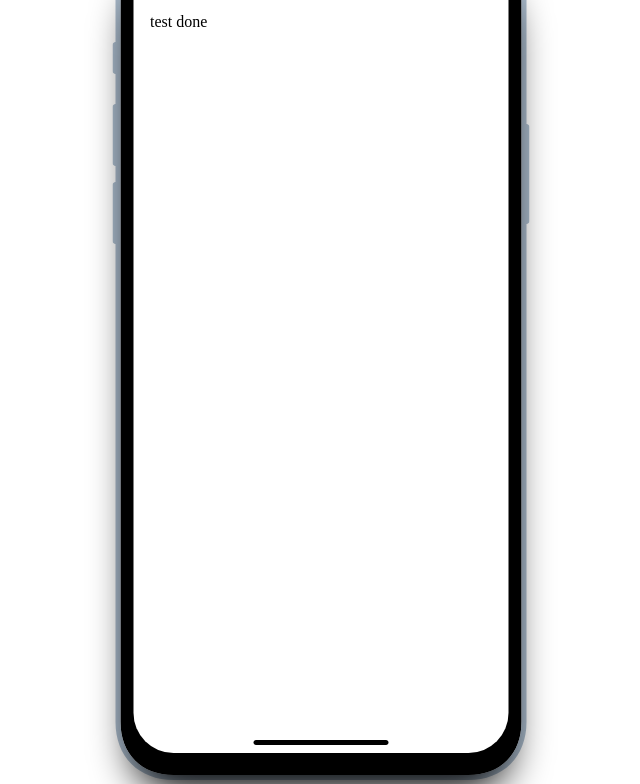
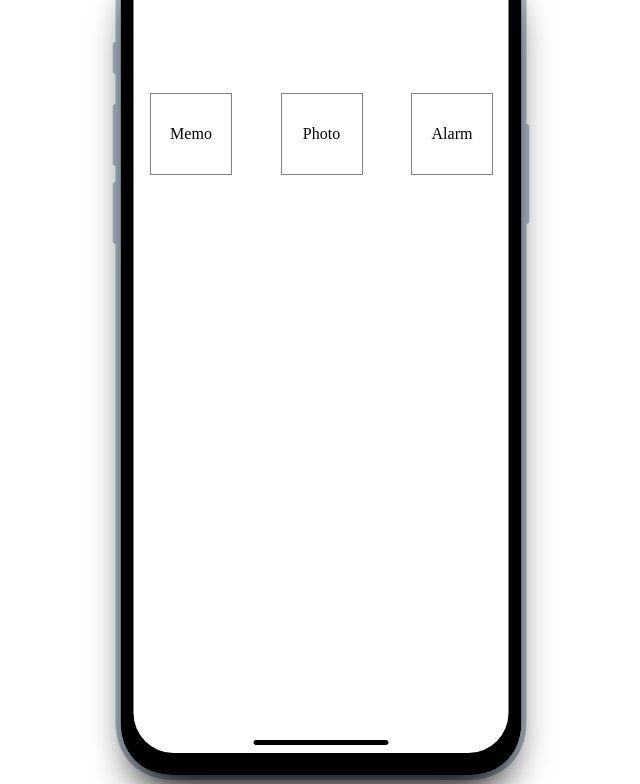
Before and after one commit to Siihyun/smartphone_emulator_with_vanilla_js, a website built with webpack: page index.html in a window 1280 px wide. Shown: the part 68-852 px from the top of the page, without its empty margins (319-959 px from the left). Built offline with nearby package versions, Linux system fonts and the light colour scheme.

Commit message:
feat: memo, photo, alarm App component 생성
각 App의 Component를 생성하고 home에서 click시 render할 수 있도록 설정하였습니다.

```diff
--- /dev/null
+++ b/src/modules/alarmApp.js
@@ -0,0 +1,17 @@
+import '../styles/alarmApp.css';
+
+// To-do
+// drag-and-drop 적용하기
+// sequence localstorage에 저장해놓기
+
+class AlarmApp {
+  constructor(rootNode) {
+    this.target = rootNode;
+  }
+
+  render = () => {
+    this.target.innerHTML = `<span>I'm Alarm App</span>`;
+  };
+}
+
+export default AlarmApp;
--- a/src/modules/app.js
+++ b/src/modules/app.js
@@ -1,23 +1,46 @@
+import Home from './home';
+import AlarmApp from './alarmApp';
+import MemoApp from './memoApp';
+import PhotoApp from './photoApp';
+
 class App {
   constructor() {
-    this.target = document.querySelector('#root');
+    this.rootNode = document.querySelector('#root');
     this.mode = 'HOME';
+    //history.pushState({}, '', '/home');
 
-    //this.home = new Home();
-    //this.alarmApp = new AlarmApp();
-    //this.memoApp = new MemoApp();
-    //this.photoApp = new PhotoApp();
+    this.home = new Home(this.rootNode, this.onClick);
+    this.alarmApp = new AlarmApp(this.rootNode);
+    this.memoApp = new MemoApp(this.rootNode);
+    this.photoApp = new PhotoApp(this.rootNode);
 
     this.render(this.mode);
   }
 
-  render(mode) {
+  onClick = (e) => {
+    this.mode = e.target.dataset.key;
+    if (!this.mode) return;
+    this.render(this.mode);
+  };
+
+  render = (mode) => {
     switch (mode) {
-      //case home: home.render()
       case 'HOME':
-        this.target.innerHTML = 'test done';
+        this.home.render();
+        break;
+      case 'MEMO_APP':
+        this.memoApp.render();
+        break;
+      case 'ALARM_APP':
+        this.alarmApp.render();
+        break;
+      case 'PHOTO_APP':
+        this.photoApp.render();
+        break;
+      default:
+        throw new Error('error!');
     }
-  }
+  };
 }
 
 export default App;
--- a/src/modules/home.js
+++ b/src/modules/home.js
@@ -0,0 +1,25 @@
+import '../styles/home.css';
+
+// To-do
+// drag-and-drop 적용하기
+// sequence localstorage에 저장해놓기
+
+class Home {
+  constructor(rootNode, onClick) {
+    this.onClick = onClick;
+    this.target = rootNode;
+  }
+
+  render = () => {
+    console.log('hihihihi');
+    this.target.innerHTML = `<ul class="app-list">
+        <li class="app-item" data-key="MEMO_APP">Memo</li>
+        <li class="app-item" data-key="PHOTO_APP">Photo</li>
+        <li class="app-item" data-key="ALARM_APP">Alarm</li>
+      </ul>`;
+    const ul = document.querySelector('.app-list');
+    ul.addEventListener('click', this.onClick);
+  };
+}
+
+export default Home;
--- /dev/null
+++ b/src/modules/memoApp.js
@@ -0,0 +1,17 @@
+import '../styles/memoApp.css';
+
+// To-do
+// drag-and-drop 적용하기
+// sequence localstorage에 저장해놓기
+
+class MemoApp {
+  constructor(rootNode) {
+    this.target = rootNode;
+  }
+
+  render = () => {
+    this.target.innerHTML = `<span>I'm memo App</span>`;
+  };
+}
+
+export default MemoApp;
--- /dev/null
+++ b/src/modules/photoApp.js
@@ -0,0 +1,17 @@
+import '../styles/photoApp.css';
+
+// To-do
+// drag-and-drop 적용하기
+// sequence localstorage에 저장해놓기
+
+class PhotoApp {
+  constructor(rootNode) {
+    this.target = rootNode;
+  }
+
+  render = () => {
+    this.target.innerHTML = `<span>I'm photo App</span>`;
+  };
+}
+
+export default PhotoApp;
--- /dev/null
+++ b/src/styles/home.css
@@ -0,0 +1,14 @@
+.app-list {
+  display: flex;
+  justify-content: space-between;
+  margin-top: 5rem;
+}
+
+.app-item {
+  display: flex;
+  justify-content: center;
+  align-items: center;
+  width: 5rem;
+  height: 5rem;
+  border: 1px solid grey;
+}
--- a/styles.css
+++ b/styles.css
@@ -1,3 +1,9 @@
+ul {
+  list-style: none;
+  padding: 0;
+  margin: 0;
+}
+
 #phone-layout {
   width: 417px;
   height: 100%;
```
Also changed, not shown: src/styles/alarmApp.css (added), src/styles/memoApp.css (added), src/styles/photoApp.css (added).
